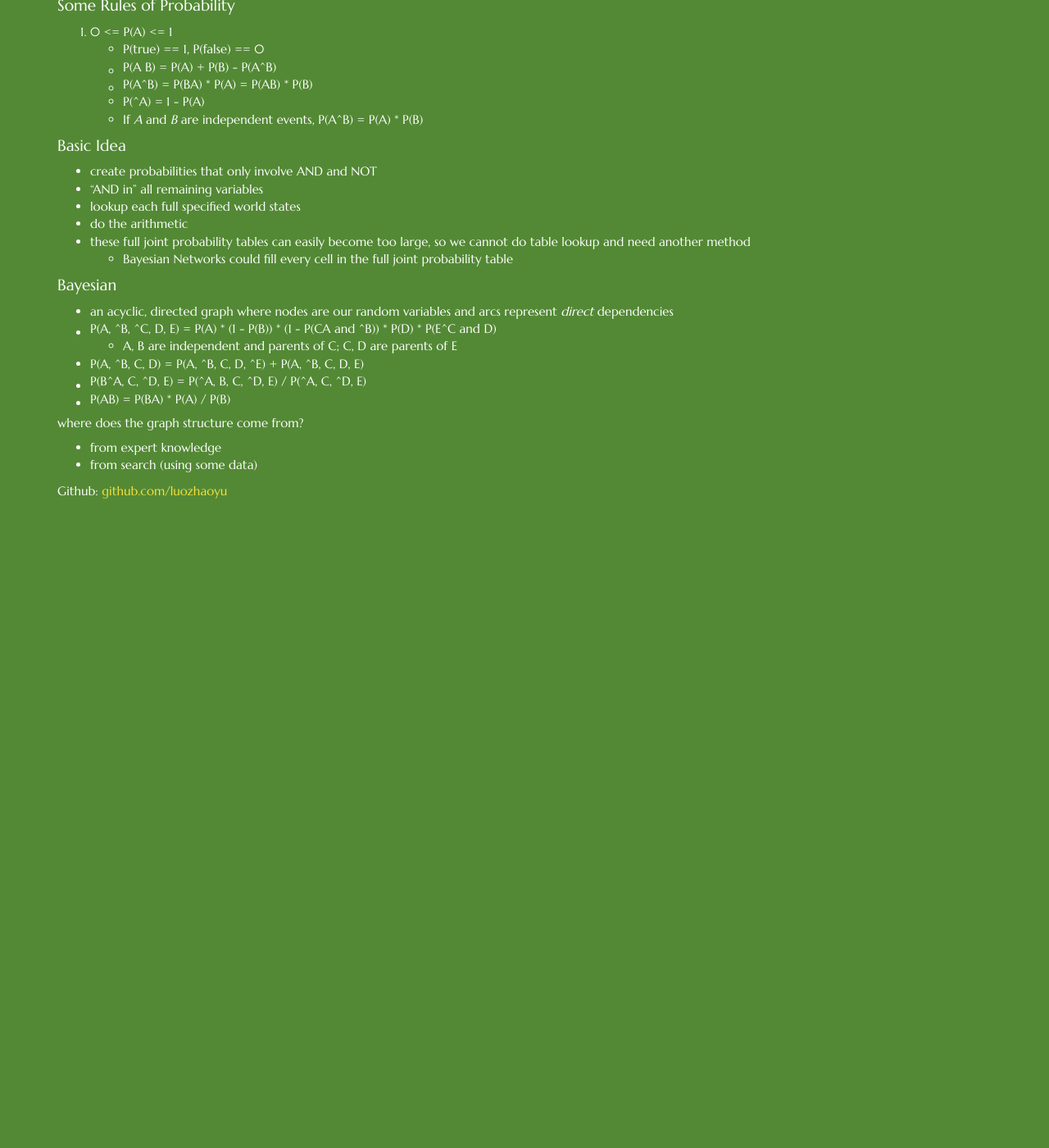
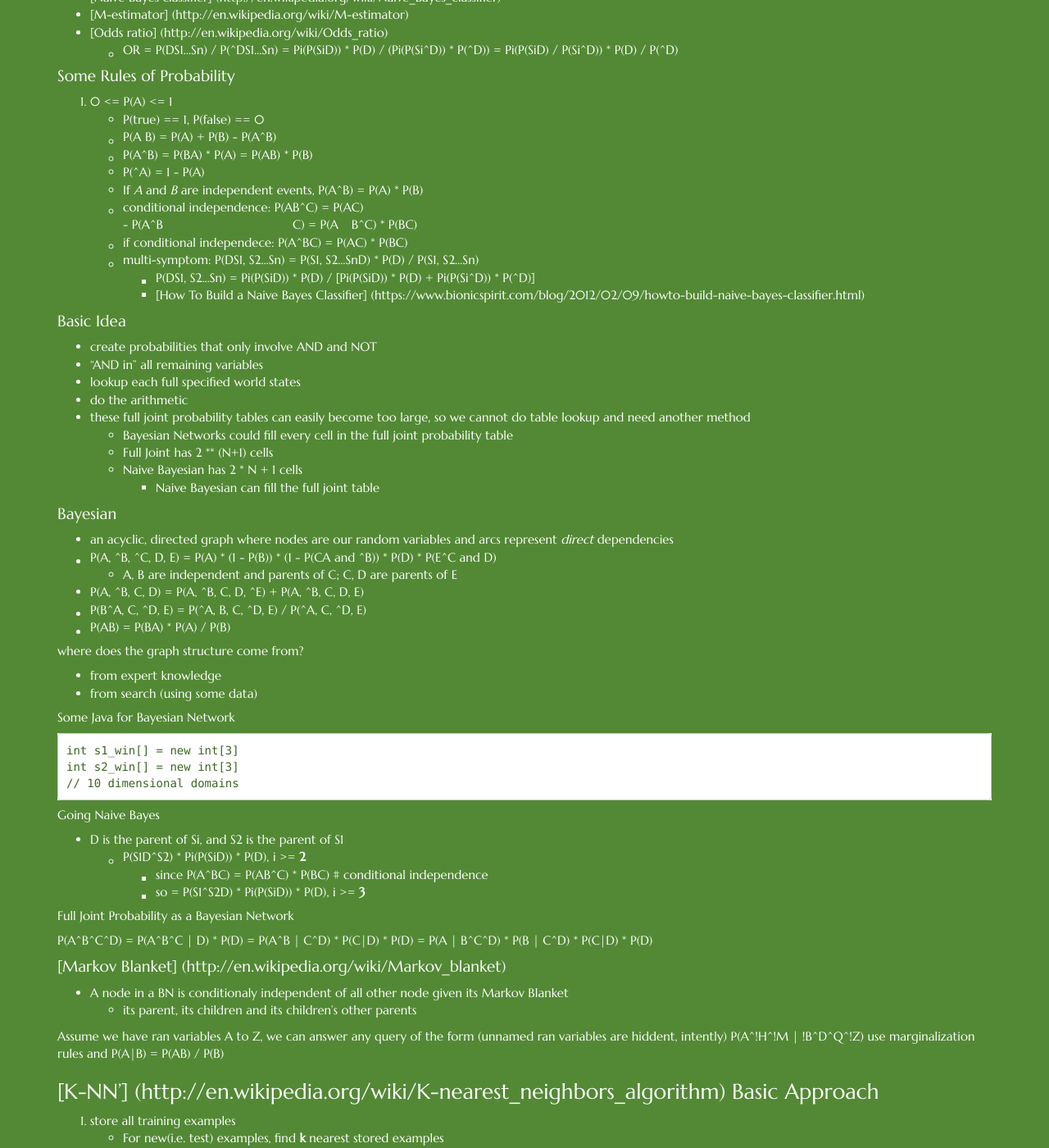
Before and after one commit to luozhaoyu/luozhaoyu.github.io, a Jekyll site: the page built from _posts/2014-09-05-AI.md, in a window 1280 px wide and 1400 px high, scrolled down 3774 px. Shown: the whole window at 82% size. Built offline with Jekyll 4.4.1, drawn with Linux system fonts in a browser that asks for light colours; nearby versions of some CDN libraries; Markdown is read by kramdown in place of the engine named in the settings; before the commit the page ends 4404 px from its top, so only the background shows below that; some of the changed text lies outside the part shown.

Commit message:
update AI

```diff
--- a/_posts/2014-09-05-AI.md
+++ b/_posts/2014-09-05-AI.md
@@ -166,6 +166,10 @@ Interesting idea: let the fitness function eval as well, called coevaluation
 
 ### Probability
 * [Marginal distribution] (http://en.wikipedia.org/wiki/Marginal_distribution)
+* [Naive Bayes classifier] (http://en.wikipedia.org/wiki/Naive_Bayes_classifier)
+* [M-estimator] (http://en.wikipedia.org/wiki/M-estimator)
+* [Odds ratio] (http://en.wikipedia.org/wiki/Odds_ratio)
+    * OR = P(D| S1...Sn) / P(^D| S1...Sn) = Pi(P(Si|D)) * P(D) / (Pi(P(Si|^D)) * P(^D)) = Pi(P(Si|D) / P(Si|^D)) * P(D) / P(^D)
 
 #### Some Rules of Probability
 1. 0 <= P(A) <= 1
@@ -174,6 +178,12 @@ Interesting idea: let the fitness function eval as well, called coevaluation
 - P(A^B) = P(B|A) * P(A) = P(A|B) * P(B)
 - P(^A) = 1 - P(A)
 - If *A* and *B* are independent events, P(A^B) = P(A) * P(B)
+    * conditional independence: P(A | B^C) = P(A | C)
+- P(A^B | C) = P(A | B^C) * P(B | C)
+    * if conditional independece: P(A^B | C) = P(A | C) * P(B | C)
+    * multi-symptom: P(D| S1, S2...Sn) = P(S1, S2...Sn |D) * P(D) / P(S1, S2...Sn)
+        * P(D| S1, S2...Sn) = Pi(P(Si|D)) * P(D) / [Pi(P(Si|D)) * P(D) + Pi(P(Si|^D)) * P(^D)]
+        * [How To Build a Naive Bayes Classifier] (https://www.bionicspirit.com/blog/2012/02/09/howto-build-naive-bayes-classifier.html)
 
 #### Basic Idea
 * create probabilities that only involve AND and NOT
@@ -182,6 +192,9 @@ Interesting idea: let the fitness function eval as well, called coevaluation
 * do the arithmetic
 * these full joint probability tables can easily become too large, so we cannot do table lookup and need another method
     * Bayesian Networks could fill every cell in the full joint probability table
+    * Full Joint has 2 ** (N+1) cells
+    * Naive Bayesian has 2 * N + 1 cells
+        * Naive Bayesian can fill the full joint table
 
 #### Bayesian
 * an acyclic, directed graph where nodes are our random variables and arcs represent *direct* dependencies
@@ -194,3 +207,29 @@ Interesting idea: let the fitness function eval as well, called coevaluation
 ##### where does the graph structure come from?
 * from expert knowledge
 * from search (using some data)
+
+##### Some Java for Bayesian Network
+    int s1_win[] = new int[3]
+    int s2_win[] = new int[3]
+    // 10 dimensional domains
+
+##### Going Naive Bayes
+* D is the parent of Si, and S2 is the parent of S1
+    * P(S1| D^S2) * Pi(P(Si|D)) * P(D), i >= **2**
+        * since P(A^B | C) = P(A| B^C) * P(B | C) # conditional independence
+        * so = P(S1^S2 | D) * Pi(P(Si|D)) * P(D), i >= **3**
+
+##### Full Joint Probability as a Bayesian Network
+P(A^B^C^D) = P(A^B^C | D) * P(D) = P(A^B | C^D) * P(C|D) * P(D) = P(A | B^C^D) * P(B | C^D) * P(C|D) * P(D)
+
+#### [Markov Blanket] (http://en.wikipedia.org/wiki/Markov_blanket)
+* A node in a BN is conditionaly independent of all other node given its Markov Blanket
+    * its parent, its children and its children's other parents
+
+Assume we have ran variables A to Z, we can answer any query of the form (unnamed ran variables are hiddent, intently)
+P(A^!H^!M | !B^D^Q^!Z) use marginalization rules and P(A|B) = P(AB) / P(B)
+
+### [K-NN'] (http://en.wikipedia.org/wiki/K-nearest_neighbors_algorithm) Basic Approach
+1. store all training examples
+- For new(i.e. test) examples, find **k** nearest stored examples
+* combine these **k** into the answer for the test example
```
Also changed, not shown: _posts/2014-09-07-review-of-communicating-sequential-processes.md (+1 -1 lines), _posts/2014-09-10-NLP.md (+5 -2 lines), _posts/2014-10-31-GFS.md (+5 -1 lines).
